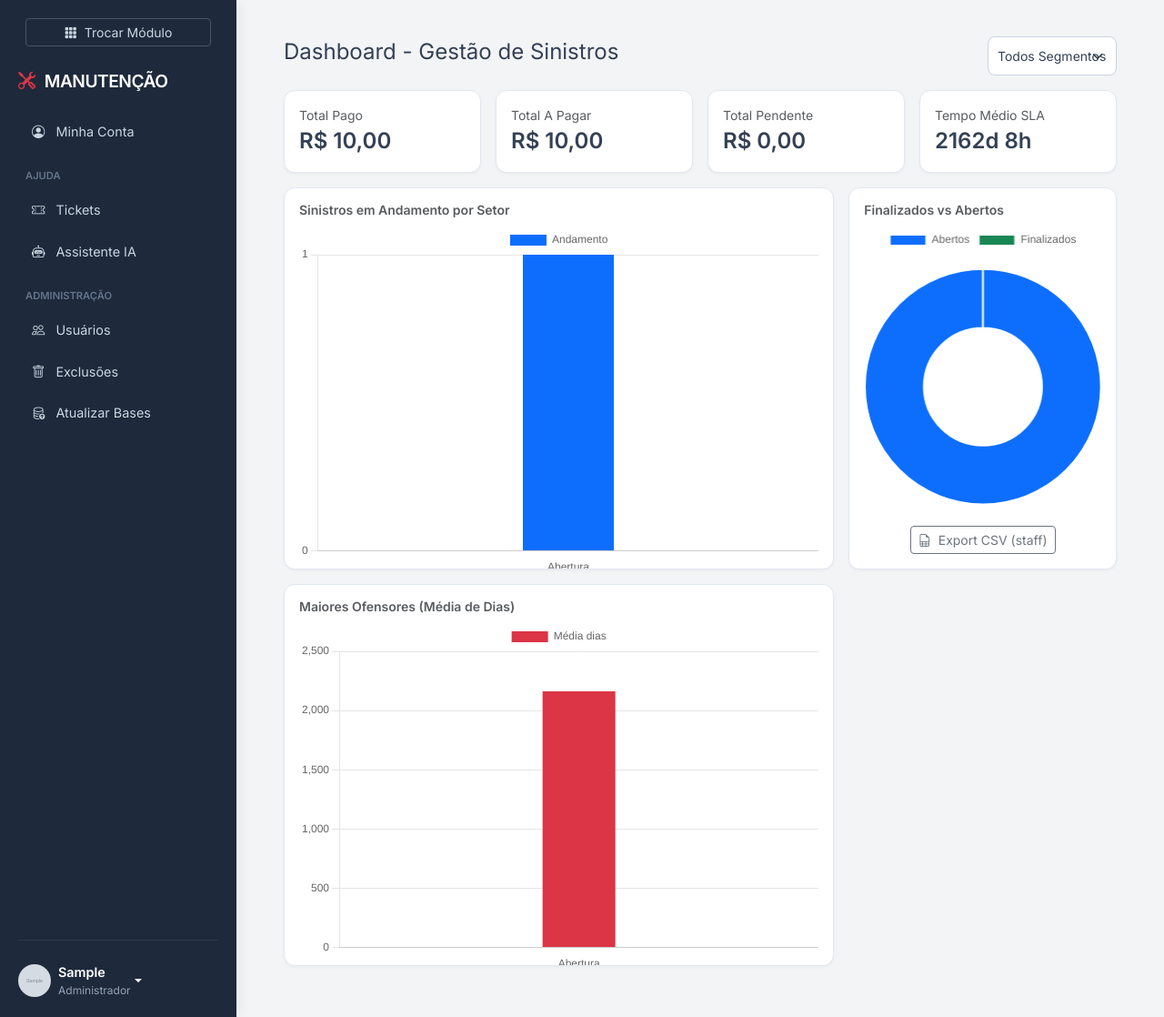
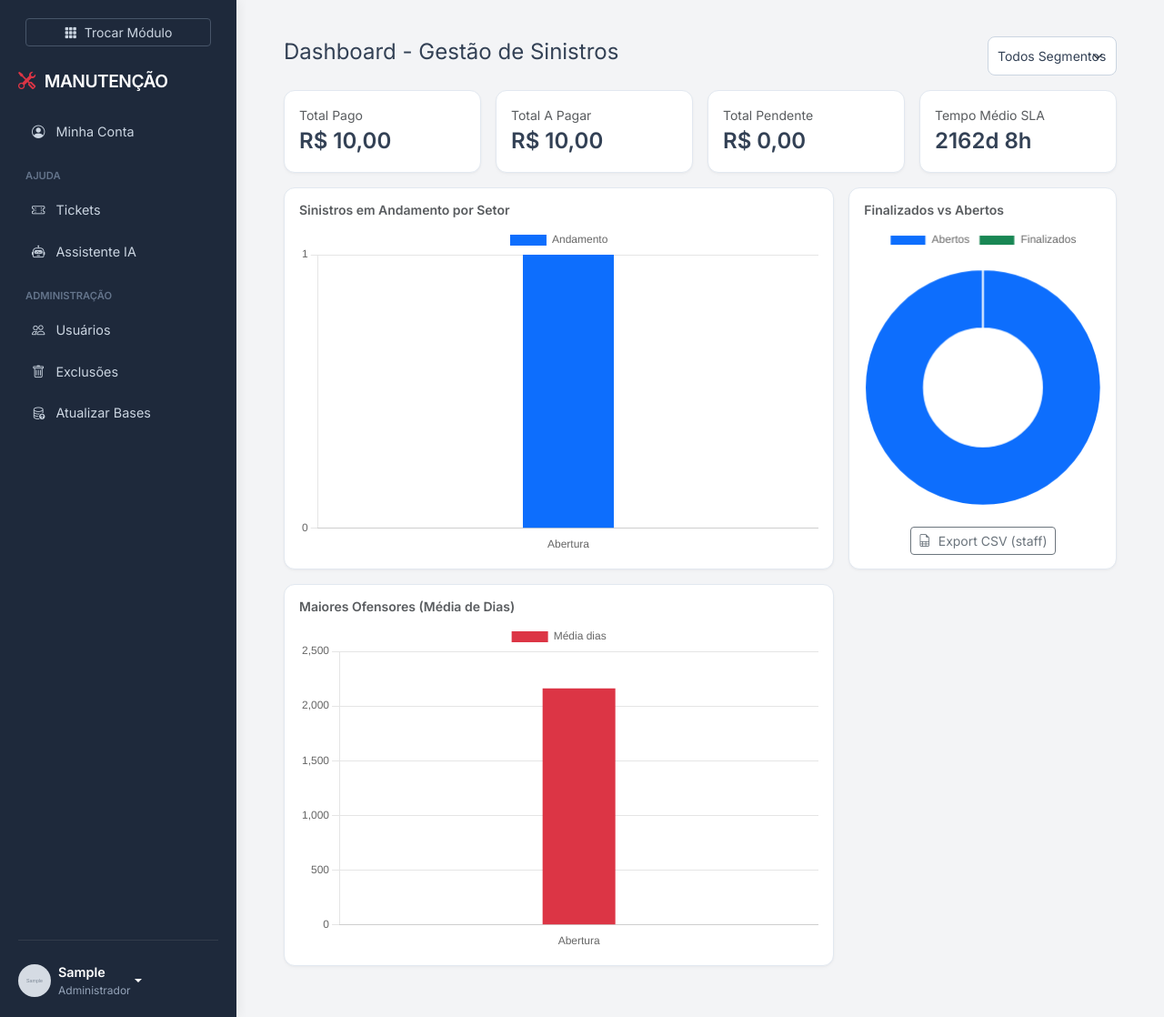
Before and after one commit to lucasaccardo/vamos-frotas-sla, a Django app: page /sinistros/dashboard/ in a window 1280 px wide. Shown: the whole page at 91% size. Run offline with Django 5.2, Linux system fonts and the light colour scheme; a user stored in the database is signed in; tables that the repository leaves empty hold one stand-in row (values such as "Sample post"); grey boxes marked "Sample" are stand-in pictures.

Commit message:
Update dashboard.html

```diff
--- a/templates/sinistros/dashboard.html
+++ b/templates/sinistros/dashboard.html
@@ -2,24 +2,24 @@
 {% block content %}
 
 <style>
-    /* Define altura fixa para os cards de gráfico em telas grandes */
+    /* Define fixed height for chart cards on large screens */
     .card-chart {
         height: 420px;
         min-height: 260px;
         max-height: 720px;
         padding: 0.75rem;
         overflow: hidden;
-        position: relative; /* Necessário para o Chart.js com maintainAspectRatio: false */
+        position: relative; /* Necessary for Chart.js with maintainAspectRatio: false */
     }
 
-    /* Garante que o canvas ocupe todo o espaço disponível no card */
+    /* Ensures canvas fills the available space in the card */
     .card-chart canvas {
         width: 100% !important;
         height: 100% !important;
         display: block;
     }
 
-    /* Ajuste para telas menores (Tablets/Mobile) */
+    /* Adjustment for smaller screens (Tablets/Mobile) */
     @media (max-width: 992px) {
         .card-chart {
             height: 300px;
@@ -73,19 +73,23 @@
 
       <div class="card p-3 mb-3 card-chart">
         <h6 class="fw-bold small text-muted">Sinistros em Andamento por Setor</h6>
-        <canvas id="chart_by_sector"></canvas>
+        <div style="position: relative; height: 100%; width: 100%;">
+            <canvas id="chart_by_sector"></canvas>
+        </div>
       </div>
 
       <div class="card p-3 mb-3 card-chart">
         <h6 class="fw-bold small text-muted">Maiores Ofensores (Média de Dias)</h6>
-        <canvas id="chart_offenders_avg"></canvas>
+        <div style="position: relative; height: 100%; width: 100%;">
+            <canvas id="chart_offenders_avg"></canvas>
+        </div>
       </div>
     </div>
 
     <div class="col-lg-4">
       <div class="card p-3 mb-3 card-chart">
         <h6 class="fw-bold small text-muted">Finalizados vs Abertos</h6>
-        <div style="flex-grow: 1; position: relative; min-height: 0;">
+        <div style="position: relative; height: 85%; width: 100%;">
             <canvas id="chart_finalizados"></canvas>
         </div>
         <div class="mt-auto text-center pt-2">
@@ -108,10 +112,10 @@ function moneyBR(v){
   return Number(v||0).toLocaleString('pt-BR', { style: 'currency', currency: 'BRL' });
 }
 
-// Configurações comuns para gráficos de barra (Bar Charts)
+// Common options for bar charts
 const barOptions = {
   responsive: true,
-  maintainAspectRatio: false, // Importante: usa o CSS .card-chart para controlar altura
+  maintainAspectRatio: false, // Important: uses CSS .card-chart to control height
   plugins: {
     legend: { position: 'top' }
   },
@@ -120,14 +124,14 @@ const barOptions = {
       grid: { display: false },
       ticks: {
           autoSkip: true,
-          maxTicksLimit: 10, // Limita número de labels para não encavalar
+          maxTicksLimit: 10, // Limits label count to avoid overlap
           maxRotation: 0,
           minRotation: 0
       }
     },
     y: {
       beginAtZero: true,
-      ticks: { precision: 0 } // Exibir apenas números inteiros
+      ticks: { precision: 0 } // Show only integers
     }
   }
 };
@@ -137,13 +141,13 @@ let offendersAvgChart = null;
 let finalizadosChart = null;
 
 function updateCharts(data) {
-  // --- Atualiza KPIs (Cards do topo) ---
+  // --- Update KPIs (Top Cards) ---
   document.getElementById('card_total_pago').innerText = moneyBR(data.total_pago);
   document.getElementById('card_total_a_pagar').innerText = moneyBR(data.total_a_pagar);
   document.getElementById('card_total_pendente').innerText = moneyBR(data.total_pendente);
   document.getElementById('card_avg_sla').innerText = data.avg_sla_display;
 
-  // --- Gráfico 1: Setores (Bar) ---
+  // --- Chart 1: Sectors (Bar) ---
   const labels = data.counts_by_sector.map(s => s.setor_label);
   const values = data.counts_by_sector.map(s => s.count);
 
@@ -157,7 +161,7 @@ function updateCharts(data) {
               label: 'Andamento',
               data: values,
               backgroundColor: '#0d6efd',
-              maxBarThickness: 100, // Limita a largura máxima da barra
+              maxBarThickness: 100, // Limits max bar width
               barPercentage: 0.6,
               categoryPercentage: 0.7
           }]
@@ -170,7 +174,7 @@ function updateCharts(data) {
     sectorChart.update();
   }
 
-  // --- Gráfico 2: Ofensores (Bar) ---
+  // --- Chart 2: Offenders (Bar) ---
   const labels2 = data.offenders_avg.map(o => o.setor_label);
   const vals2 = data.offenders_avg.map(o => o.avg_days);
 
@@ -184,7 +188,7 @@ function updateCharts(data) {
               label: 'Média dias',
               data: vals2,
               backgroundColor: '#dc3545',
-              maxBarThickness: 80, // Barras um pouco mais finas aqui
+              maxBarThickness: 80, // Slightly thinner bars here
               barPercentage: 0.6,
               categoryPercentage: 0.7
           }]
@@ -197,10 +201,10 @@ function updateCharts(data) {
     offendersAvgChart.update();
   }
 
-  // --- Gráfico 3: Finalizados (Doughnut) ---
+  // --- Chart 3: Finalized (Doughnut) ---
   const finalizados = data.finalizados_total || 0;
   const openCount = data.counts_by_sector.reduce((sum, s) => sum + s.count, 0) - finalizados;
-  // Garante que não fique negativo (segurança)
+  // Ensure non-negative (safety)
   const safeOpenCount = Math.max(0, openCount);
 
   if (!finalizadosChart) {
@@ -216,7 +220,7 @@ function updateCharts(data) {
       },
       options: {
         responsive: true,
-        maintainAspectRatio: false, // Usa o tamanho do container pai
+        maintainAspectRatio: false, // Uses parent container size
         plugins: { legend: { position: 'top' } }
       }
     });
@@ -248,9 +252,9 @@ document.getElementById('export_csv').addEventListener('click', function(e){
   window.location = url.toString();
 });
 
-// Inicialização
+// Initialization
 fetchAndUpdate();
-// Refresh automático a cada 30s
+// Auto-refresh every 30s
 setInterval(fetchAndUpdate, 30000);
 </script>
 {% endblock %}
```
